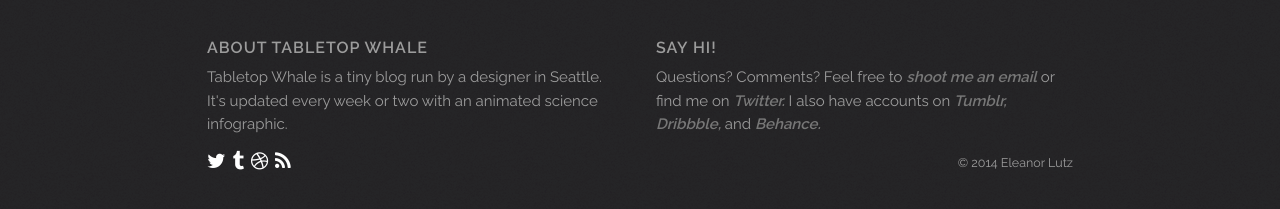
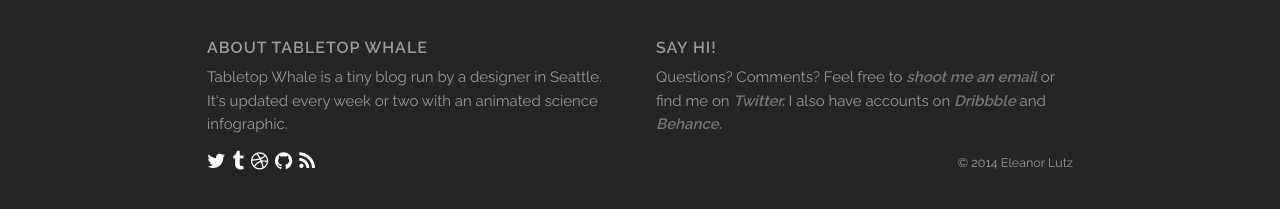
Before and after one commit to meishen1991/TabletopWhale.github.io, a Jekyll site: the page built from index.html, in a window 1280 px wide and 900 px high, scrolled down 2000 px. Shown: the part 652-861 px from the top of the window. Built offline with Jekyll 4.4.1, drawn with Linux system fonts in a browser that asks for light colours; nearby versions of some CDN libraries; Markdown is read by kramdown in place of the engine named in the settings; the list of posts is cut into pages by our own code.

Commit message:
github icon to footer

```diff
--- a/_includes/footer.html
+++ b/_includes/footer.html
@@ -12,13 +12,14 @@
             <a href="https://twitter.com/eleanor_lutz"      target="_blank"   >   <i class="fa fa-twitter"   >     </i>  </a>
             <a href="http://tabletopwhale.tumblr.com/"      target="_blank"   >   <i class="fa fa-tumblr"    >     </i>  </a>
             <a href="http://dribbble.com/HellofromtheMoon"   target="_blank"  >   <i class="fa fa-dribbble"  >     </i>  </a>
+            <a href="https://github.com/TabletopWhale/TabletopWhale.github.io"target="_blank"  >   <i class="fa fa-github">     </i>  </a>
             <a href="http://tabletopwhale.github.io/feed.xml"target="_blank"  >   <i class="fa fa-rss"       >     </i>  </a>
           </div>
         </p>
       </td>
       <td class="footer-table-cell">
         <h1> Say Hi! </h1>
-        <p> Questions? Comments? Feel free to <a href="mailto:lutze@uw.edu">shoot me an email</a> or find me on <a href="https://twitter.com/eleanor_lutz" target="_blank">Twitter.</a> I also have accounts on <a href="http://tabletopwhale.tumblr.com/" target="_blank">Tumblr,</a> <a href="http://dribbble.com/HellofromtheMoon" target="_blank">Dribbble,</a> and <a href="http://behance.net/hellofromthemoon" target="_blank">Behance.</a> </p>
+        <p> Questions? Comments? Feel free to <a href="mailto:lutze@uw.edu">shoot me an email</a> or find me on <a href="https://twitter.com/eleanor_lutz" target="_blank">Twitter.</a> I also have accounts on </a> <a href="http://dribbble.com/HellofromtheMoon" target="_blank">Dribbble</a> and <a href="http://behance.net/hellofromthemoon" target="_blank">Behance.</a> </p>
        <p class="copyright"> <small> &copy; 2014 Eleanor Lutz  </small> </p>
       </td>
       </tr>
@@ -28,11 +29,12 @@
         <h1> About </h1>
         <p > Tabletop Whale is a tiny blog run by a designer in Seattle. It's updated every week or two with an animated science infographic. </p>
         <h1> Say Hi! </h1>
-        <p> Questions? Comments? Feel free to <a href="mailto:lutze@uw.edu">shoot me an email</a> or find me on <a href="https://twitter.com/eleanor_lutz" target="_blank">Twitter.</a> I also have accounts on <a href="http://tabletopwhale.tumblr.com/" target="_blank">Tumblr,</a> <a href="http://dribbble.com/HellofromtheMoon" target="_blank">Dribbble,</a> and <a href="http://behance.net/hellofromthemoon" target="_blank">Behance.</a> </p>
+        <p> Questions? Comments? Feel free to <a href="mailto:lutze@uw.edu">shoot me an email</a> or find me on <a href="https://twitter.com/eleanor_lutz" target="_blank">Twitter.</a> I also have accounts on </a> <a href="http://dribbble.com/HellofromtheMoon" target="_blank">Dribbble</a> and <a href="http://behance.net/hellofromthemoon" target="_blank">Behance.</a> </p>
         <div class="font-icons">
             <a href="https://twitter.com/eleanor_lutz"      target="_blank"   >   <i class="fa fa-twitter"   >     </i>  </a>
             <a href="http://tabletopwhale.tumblr.com/"      target="_blank"   >   <i class="fa fa-tumblr"    >     </i>  </a>
             <a href="http://dribbble.com/HellofromtheMoon"   target="_blank"  >   <i class="fa fa-dribbble"  >     </i>  </a>
+            <a href="https://github.com/TabletopWhale/TabletopWhale.github.io"target="_blank"  >   <i class="fa fa-github">     </i>  </a>
             <a href="http://tabletopwhale.github.io/feed.xml"target="_blank"  >   <i class="fa fa-rss"       >     </i>  </a>
         </div>
         <p></p><p><small> &copy; 2014 Tabletop Whale LLC.  </small></p>
```
Also changed, not shown: 6 other files.
